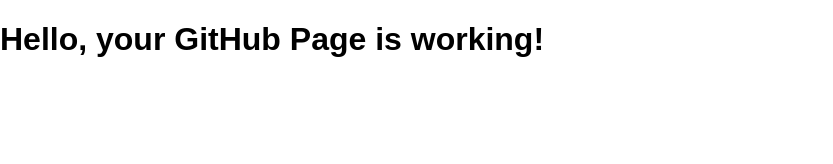
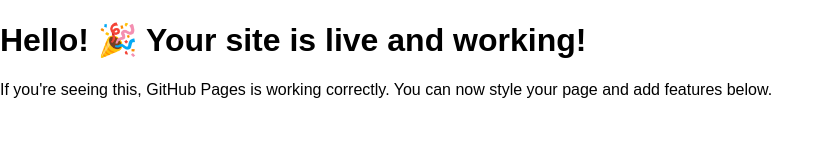
Before and after one commit to rezwanreza/Assignment_8_Basic_Webpage, a plain HTML site: page index.html in a window 1280 px wide. Shown: the whole page, without its empty margins (0-833 px from the left). Drawn offline with Linux system fonts and the light colour scheme.

Commit message:
Update index.html

```diff
--- a/index.html
+++ b/index.html
@@ -2,11 +2,14 @@
 <html lang="en">
 <head>
   <meta charset="UTF-8">
-  <title>My Webpage</title>
+  <title>Assignment 8 - Rezwan</title>
   <link rel="stylesheet" href="style.css">
 </head>
 <body>
-  <h1>Hello, your GitHub Page is working!</h1>
+
+  <h1>Hello! 🎉 Your site is live and working!</h1>
+
+  <p>If you're seeing this, GitHub Pages is working correctly. You can now style your page and add features below.</p>
 
   <nav class="navbar">
     <ul>
```
